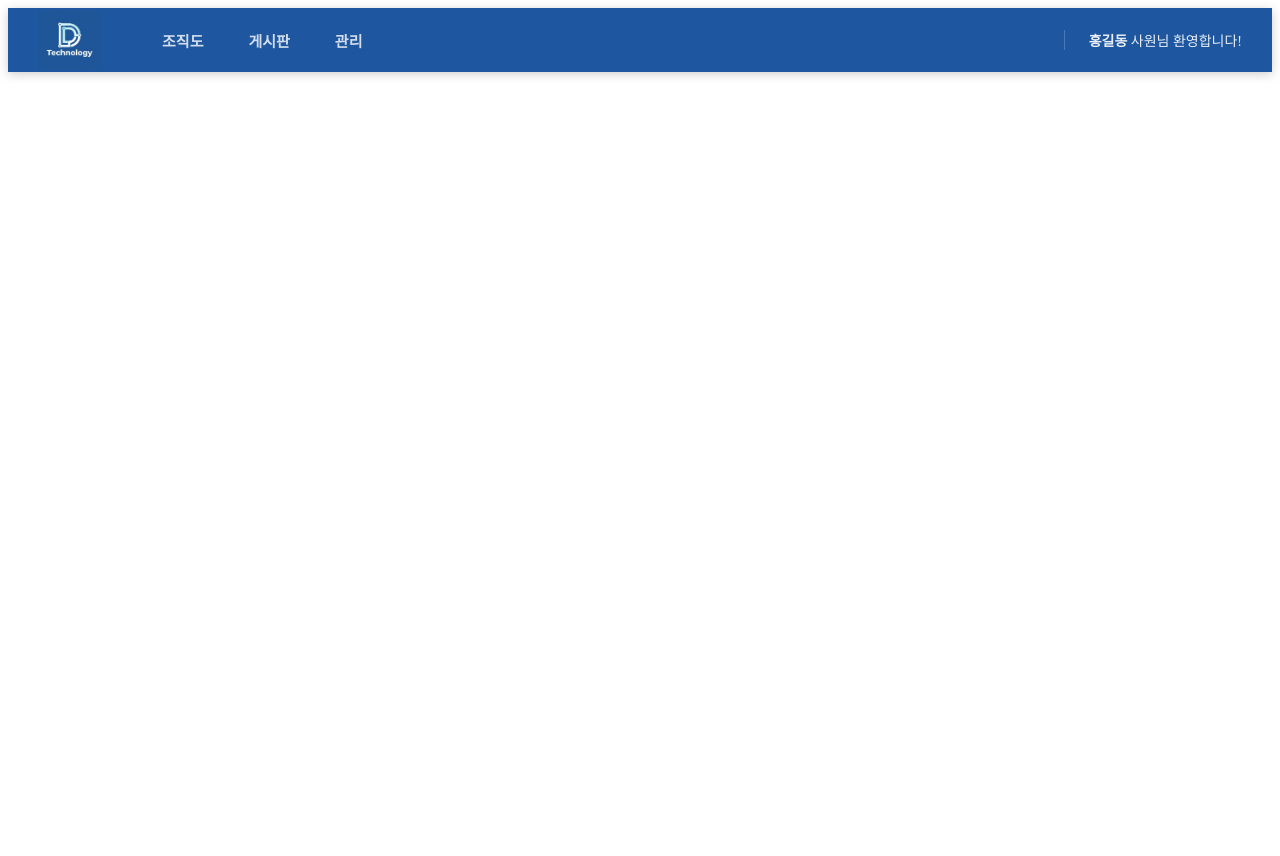
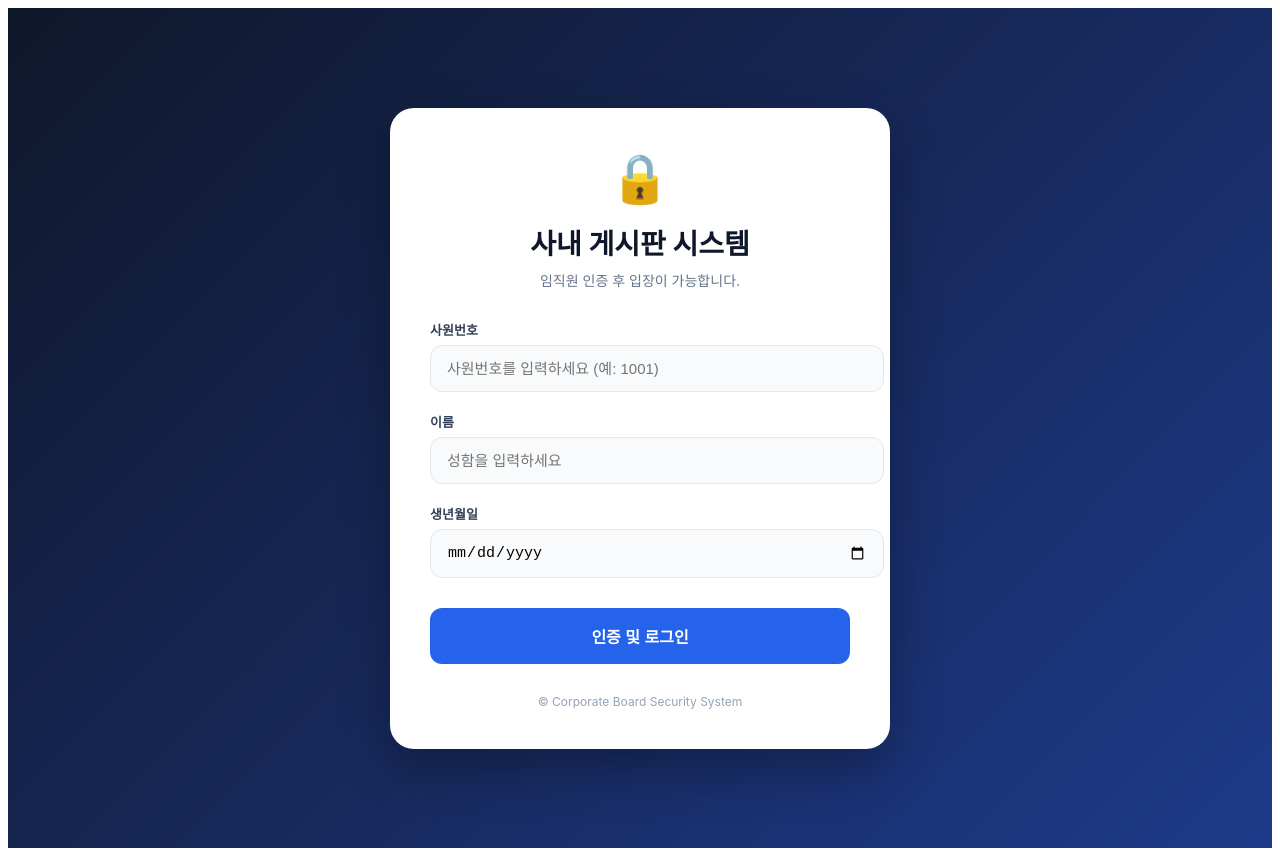
Before and after one commit to Speed4963/company-community-front, a React (Vite) app in the folder front/frontend/: page / in a window 1280 px wide. Before the commit the page ends 816 px from the top, so only its background shows below. Built offline with nearby package versions, Linux system fonts and the light colour scheme.

Commit message:
로그인 수정

```diff
--- a/front/frontend/src/App.tsx
+++ b/front/frontend/src/App.tsx
@@ -1,26 +1,37 @@
-import { BrowserRouter, Routes, Route } from 'react-router-dom';
+import { BrowserRouter, Routes, Route, Navigate } from 'react-router-dom';
 import Header from './layout/header';
 import OrgPage from './pages/OrgPage';
 import AdminPage from './pages/AdminPage';
 import PostPage from './pages/PostPage';
+import Door from './pages/Door'; // 1. Door 컴포넌트 import 추가!
 
 function App() {
   return (
     <BrowserRouter>
+      <Routes>
+        {/* 2. 첫 접속(/) 시 헤더 없이 완전히 독립된 로그인(Door) 화면만 보여줍니다 */}
+        <Route path="/" element={<Door />} />
+
+        {/* 3. 로그인 이후의 페이지들은 이곳에 묶어서 공통 헤더와 레이아웃을 씌웁니다 */}
+        <Route
+          path="/*"
+          element={
             <div className="min-h-screen bg-gray-50">
-        {/* 헤더는 모든 페이지에서 공통으로 보입니다 */}
+              {/* 사내 서비스 전용 공통 헤더 */}
               <Header />
-
-        {/* 실제 콘텐츠가 바뀌는 영역 */}
               <main className="max-w-7xl mx-auto p-6">
                 <Routes>
-            <Route path="/org" element={<OrgPage />} />
-            <Route path="/org" element={<OrgPage />} />
-            <Route path="/board" element={<PostPage />} />
-            <Route path="/admin" element={<AdminPage />} />
+                  <Route path="org" element={<OrgPage />} />
+                  <Route path="board" element={<PostPage />} />
+                  <Route path="admin" element={<AdminPage />} />
+                  {/* 잘못된 주소로 들어오면 다시 첫 화면(로그인)으로 튕겨내기 */}
+                  <Route path="*" element={<Navigate to="/" replace />} />
                 </Routes>
               </main>
             </div>
+          }
+        />
+      </Routes>
     </BrowserRouter>
   );
 }
--- /dev/null
+++ b/front/frontend/src/css/Door.css
@@ -0,0 +1,104 @@
+/* Door.css */
+.door-container {
+  display: flex;
+  justify-content: center;
+  align-items: center;
+  min-height: 100vh;
+  background: linear-gradient(135deg, #0f172a 0%, #1e3a8a 100%);
+  font-family: 'Pretendard', -apple-system, sans-serif;
+  padding: 20px;
+}
+
+.login-card {
+  background: #ffffff;
+  width: 100%;
+  max-width: 420px;
+  padding: 40px;
+  border-radius: 24px;
+  box-shadow: 0 20px 50px rgba(0, 0, 0, 0.3);
+  text-align: center;
+}
+
+.login-header .login-logo {
+  font-size: 48px;
+  color: #2563eb;
+  margin-bottom: 15px;
+}
+
+.login-header h1 {
+  font-size: 28px;
+  color: #0f172a;
+  margin: 0;
+  font-weight: 700;
+}
+
+.login-header p {
+  color: #64748b;
+  font-size: 14px;
+  margin-top: 8px;
+  margin-bottom: 30px;
+}
+
+.login-form {
+  text-align: left;
+}
+
+.input-group {
+  margin-bottom: 20px;
+}
+
+.input-group label {
+  display: block;
+  font-size: 13px;
+  font-weight: 600;
+  color: #334155;
+  margin-bottom: 6px;
+}
+
+.input-group input {
+  width: 100%;
+  padding: 14px 16px;
+  border: 1px solid #e2e8f0;
+  border-radius: 12px;
+  font-size: 15px;
+  transition: all 0.2s ease;
+  background: #f8fafc;
+}
+
+.input-group input:focus {
+  outline: none;
+  border-color: #2563eb;
+  background: #fff;
+  box-shadow: 0 0 0 4px rgba(37, 99, 235, 0.1);
+}
+
+.error-msg {
+  color: #ef4444;
+  font-size: 13px;
+  margin-bottom: 15px;
+  font-weight: 500;
+}
+
+.login-btn {
+  width: 100%;
+  padding: 16px;
+  background: #2563eb;
+  color: #fff;
+  border: none;
+  border-radius: 12px;
+  font-size: 16px;
+  font-weight: 600;
+  cursor: pointer;
+  transition: background 0.3s ease;
+  margin-top: 10px;
+}
+
+.login-btn:hover {
+  background: #1d4ed8;
+}
+
+.login-footer {
+  margin-top: 30px;
+  font-size: 12px;
+  color: #94a3b8;
+}
--- /dev/null
+++ b/front/frontend/src/pages/Door.tsx
@@ -0,0 +1,152 @@
+import React, { useState } from 'react';
+import { useNavigate } from 'react-router-dom';
+import '../css/Door.css';
+
+// 백엔드 전달 및 관리용 타입 정의
+interface LoginRequest {
+  eno: string;       // 폼 입력 단계에서는 문자열로 받음
+  ename: string;     // 이름 (Column: ename)
+  birthdate: string; // 생년월일 (Column: birthdate)
+}
+
+const Door: React.FC = () => {
+  const navigate = useNavigate();
+
+  // 1. 상태 관리
+  const [formData, setFormData] = useState<LoginRequest>({
+    eno: '',
+    ename: '',
+    birthdate: '',
+  });
+
+  const [error, setError] = useState<string>('');
+  const [isLoading, setIsLoading] = useState<boolean>(false);
+
+  // 2. 입력값 핸들러
+  const handleChange = (e: React.ChangeEvent<HTMLInputElement>) => {
+    const { name, value } = e.target;
+    setFormData({
+      ...formData,
+      [name]: value,
+    });
+  };
+
+  // 3. 백엔드 API 연동 로그인 핸들러
+  const handleLogin = async (e: React.FormEvent) => {
+    e.preventDefault();
+    const { eno, ename, birthdate } = formData;
+
+    // 간단한 전송 전 유효성 검사
+    if (!eno.trim() || !ename.trim() || !birthdate) {
+      setError('모든 사원 정보를 정확히 입력해주세요.');
+      return;
+    }
+
+    try {
+      setError('');
+      setIsLoading(true);
+
+      // 🛠️ 수정포인트 1: 백엔드 포트(8080) 지정 및 정확한 엔드포인트(/api/emp/login) 매칭
+      const response = await fetch('http://localhost:8080/api/emp/login', {
+        method: 'POST',
+        headers: {
+          'Content-Type': 'application/json',
+        },
+        body: JSON.stringify({
+          eno: Number(eno), // 🛠️ 수정포인트 2: 사원번호를 자바 스펙에 맞춰 숫자(Number)로 변환!
+          ename: ename,
+          birthdate: birthdate // 'yyyy-MM-dd' 형식 포맷은 자바 LocalDate와 자동 연동됨
+        }),
+      });
+
+      // 🛠️ 수정포인트 3: 에러 발생 시 백엔드 `e.getMessage()` 텍스트 출력 대응
+      if (!response.ok) {
+        const errorMsg = await response.text(); // EmpController가 실패 시 e.getMessage() 문자열을 반환함
+        throw new Error(errorMsg || '인증에 실패했습니다. 사원 정보를 다시 확인하세요.');
+      }
+
+      // 🛠️ 수정포인트 4: 백엔드에서 성공 시 ResponseEntity.ok(loginUser)로 사원 Entity 객체를 통째로 줌
+      const loginUser = await response.json();
+      console.log('인증 성공 임직원 정보:', loginUser);
+
+      // 세션과 별개로 프론트엔드단 화면에 사용할 정보를 로컬 스토리지에 기입
+      localStorage.setItem('emp_name', loginUser.ename);
+      localStorage.setItem('emp_eno', String(loginUser.eno));
+
+      // 메인 사내화면(조직도)으로 이동
+      navigate('/org');
+
+    } catch (err: any) {
+      setError(err.message || '서버 통신 중 오류가 발생했습니다.');
+    } finally {
+      setIsLoading(false);
+    }
+  };
+
+  return (
+    <div className="door-container">
+      <div className="login-card">
+        <div className="login-header">
+          <div className="login-logo">🔒</div>
+          <h1>사내 게시판 시스템</h1>
+          <p>임직원 인증 후 입장이 가능합니다.</p>
+        </div>
+
+        <form onSubmit={handleLogin} className="login-form">
+          {/* 사원번호 입력 (eno) */}
+          <div className="input-group">
+            <label htmlFor="eno">사원번호</label>
+            <input
+              type="text"
+              id="eno"
+              name="eno"
+              placeholder="사원번호를 입력하세요 (예: 1001)"
+              value={formData.eno}
+              onChange={handleChange}
+              disabled={isLoading}
+            />
+          </div>
+
+          {/* 이름 입력 (ename) */}
+          <div className="input-group">
+            <label htmlFor="ename">이름</label>
+            <input
+              type="text"
+              id="ename"
+              name="ename"
+              placeholder="성함을 입력하세요"
+              value={formData.ename}
+              onChange={handleChange}
+              disabled={isLoading}
+            />
+          </div>
+
+          {/* 생년월일 입력 (birthdate) */}
+          <div className="input-group">
+            <label htmlFor="birthdate">생년월일</label>
+            <input
+              type="date"
+              id="birthdate"
+              name="birthdate"
+              value={formData.birthdate}
+              onChange={handleChange}
+              disabled={isLoading}
+            />
+          </div>
+
+          {error && <div className="error-msg">{error}</div>}
+
+          <button type="submit" className="login-btn" disabled={isLoading}>
+            {isLoading ? '임직원 정보 확인 중...' : '인증 및 로그인'}
+          </button>
+        </form>
+
+        <footer className="login-footer">
+          © Corporate Board Security System
+        </footer>
+      </div>
+    </div>
+  );
+};
+
+export default Door;
```
Also changed, not shown: front/frontend/src/router/router.tsx (+23 -8 lines). Lines whose indentation alone changed are shown as unchanged.
